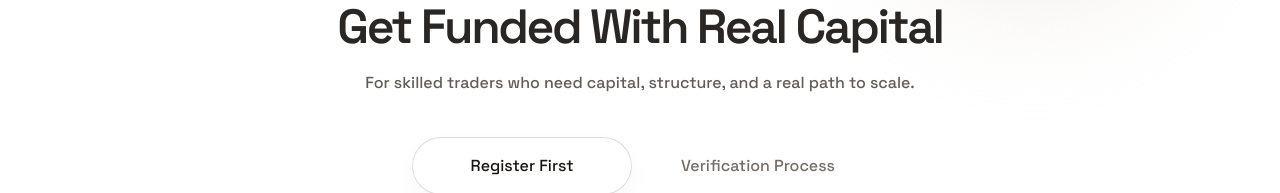
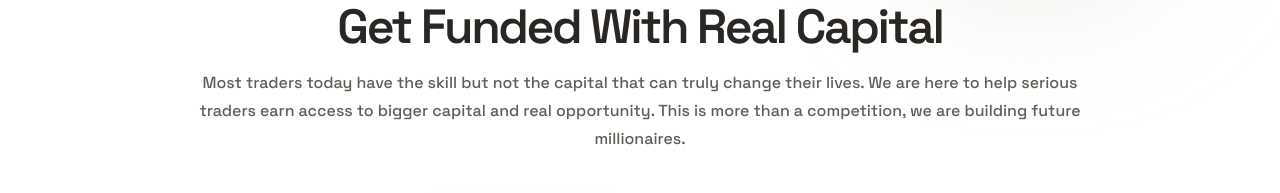
Before and after one commit to sadaqosman/Forex-Comp, a Next.js app: page / in a window 1280 px wide. Shown: the part 413-606 px from the top of the page. Built offline with nearby package versions, Linux system fonts and the light colour scheme.

Commit message:
restore hero text

```diff
--- a/app/page.tsx
+++ b/app/page.tsx
@@ -136,7 +136,9 @@ export default function Home() {
             </h1>
 
             <p className="mx-auto mt-5 max-w-4xl text-sm font-medium leading-7 text-[#625c56] sm:text-base">
-              For skilled traders who need capital, structure, and a real path to scale.
+              Most traders today have the skill but not the capital that can truly change their lives. We
+              are here to help serious traders earn access to bigger capital and real opportunity. This is
+              more than a competition, we are building future millionaires.
             </p>
 
             <div className="mt-10 flex flex-col items-center justify-center gap-4 sm:flex-row">
```
